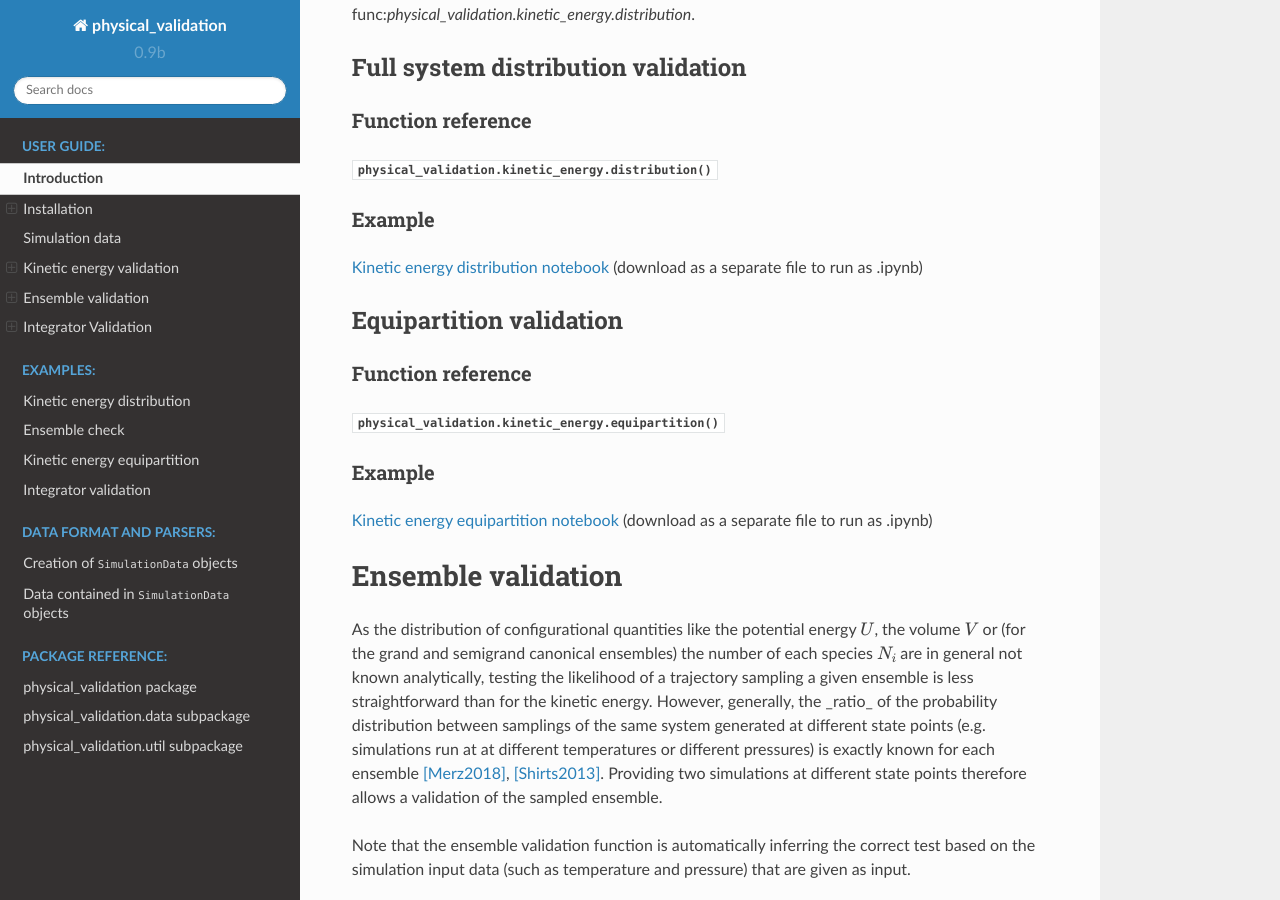
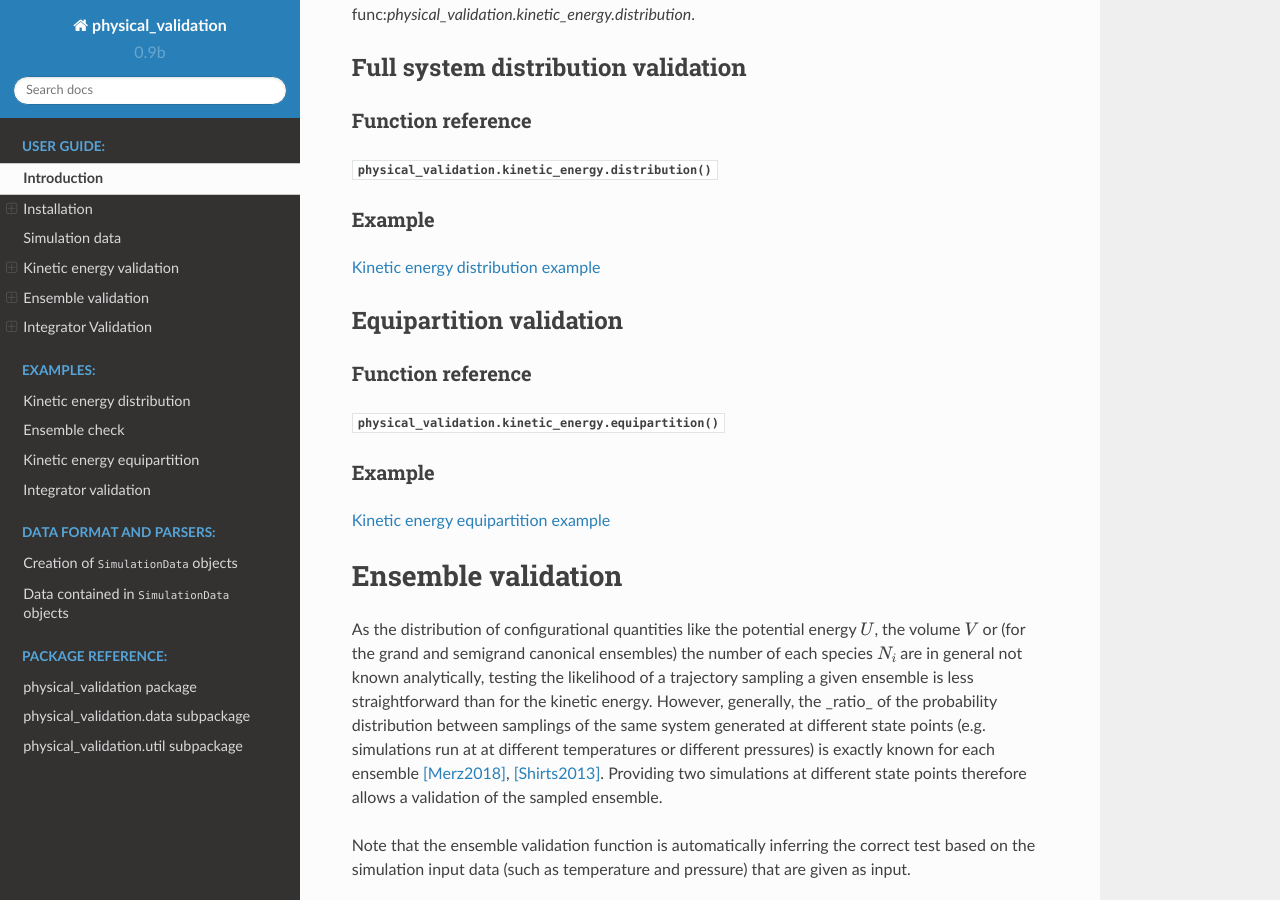
Before and after one commit to shirtsgroup/physical_validation, a Sphinx documentation site: the page built from doc/userguide.rst, in a window 1280 px wide and 900 px high, scrolled down 3030 px. Built offline with Sphinx 7.4.7 and the Read the Docs theme 2.0.0, drawn with Linux system fonts in a browser that asks for light colours; some of the changed text lies outside the part shown.

Commit message:
Different suggestion to make distinction clearer

```diff
--- a/doc/userguide.rst
+++ b/doc/userguide.rst
@@ -154,9 +154,9 @@ Function reference
 
 Example
 ~~~~~~~
-`Kinetic energy distribution notebook`_ (download as a separate file to run as .ipynb)
+`Kinetic energy distribution example`_
 
-.. _`Kinetic energy distribution notebook`: examples/kinetic_energy_distribution.ipynb
+.. _`Kinetic energy distribution example`: examples/kinetic_energy_distribution.ipynb
 
 Equipartition validation
 ------------------------
@@ -166,9 +166,9 @@ Function reference
 
 Example
 ~~~~~~~
-`Kinetic energy equipartition notebook`_ (download as a separate file to run as .ipynb)
+`Kinetic energy equipartition example`_
 
-.. _`Kinetic energy equipartition notebook`: examples/kinetic_energy_equipartition.ipynb
+.. _`Kinetic energy equipartition example`: examples/kinetic_energy_equipartition.ipynb
 
 
 Ensemble validation
@@ -239,9 +239,9 @@ Function reference
 
 Example
 ~~~~~~~
-`Ensemble validation notebook`_ (download as a separate file to run as .ipynb)
+`Ensemble validation example`_
 
-.. _`Ensemble validation notebook`: examples/ensemble_check.ipynb
+.. _`Ensemble validation example`: examples/ensemble_check.ipynb
 
 
 Integrator Validation
@@ -262,9 +262,9 @@ Functions
 
 Example
 -------
-`Integrator convergence notebook`_ (download as a separate file to run as .ipynb)
+`Integrator convergence example`_
 
-.. _`Integrator convergence notebook`: examples/ensemble_check.ipynb
+.. _`Integrator convergence example`: examples/integrator_validation.ipynb
 
 
 .. _`github repository`: https://github.com/shirtsgroup/physical-validation
```
Also changed, not shown: doc/examples/ensemble_check.ipynb, doc/examples/integrator_validation.ipynb, doc/examples/kinetic_energy_distribution.ipynb, doc/examples/kinetic_energy_equipartition.ipynb.
